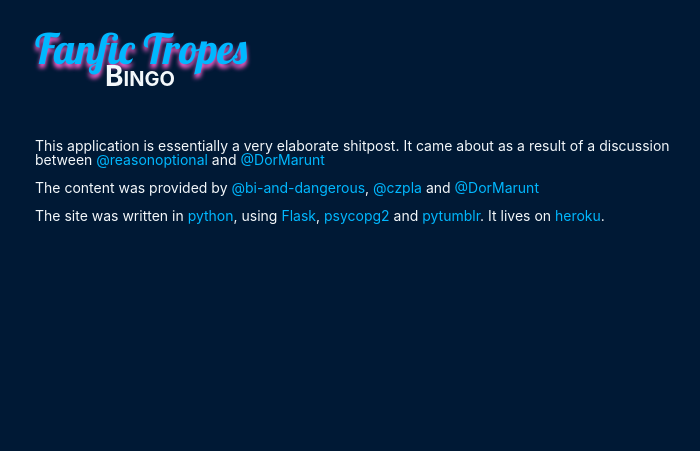
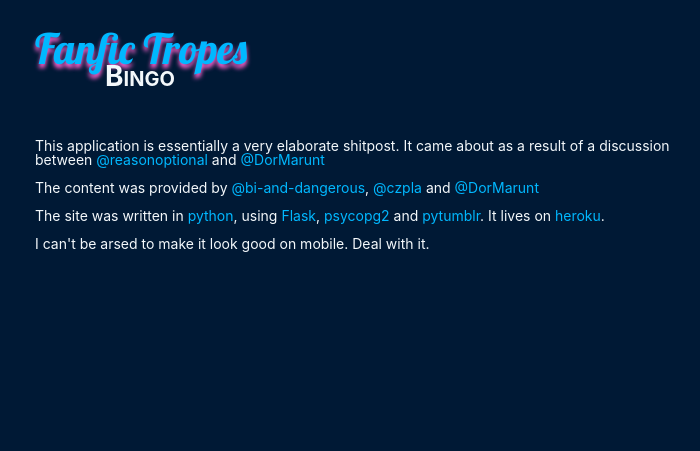
Before and after one commit to alexsincai/fanfic-bingo, a Flask app: page /about/ in a window 1280 px wide. Shown: the top 451 px of the page, without its empty margins (265-965 px from the left). Run offline with Flask 2, Linux system fonts and the light colour scheme; some libraries are stand-ins or nearby versions.

Commit message:
shitty disclaimer

```diff
--- a/app/templates/about.html
+++ b/app/templates/about.html
@@ -8,4 +8,6 @@
 
 <p>The site was written in <a href="https://www.python.org/">python</a>, using <a href="https://pypi.org/project/Flask/">Flask</a>, <a href="https://pypi.org/project/psycopg2/">psycopg2</a> and <a href="https://pypi.org/project/PyTumblr/">pytumblr</a>. It lives on <a href="https://heroku.com/">heroku</a>.</p>
 
+<p>I can't be arsed to make it look good on mobile. Deal with it.</p>
+
 {% endblock %}
```
